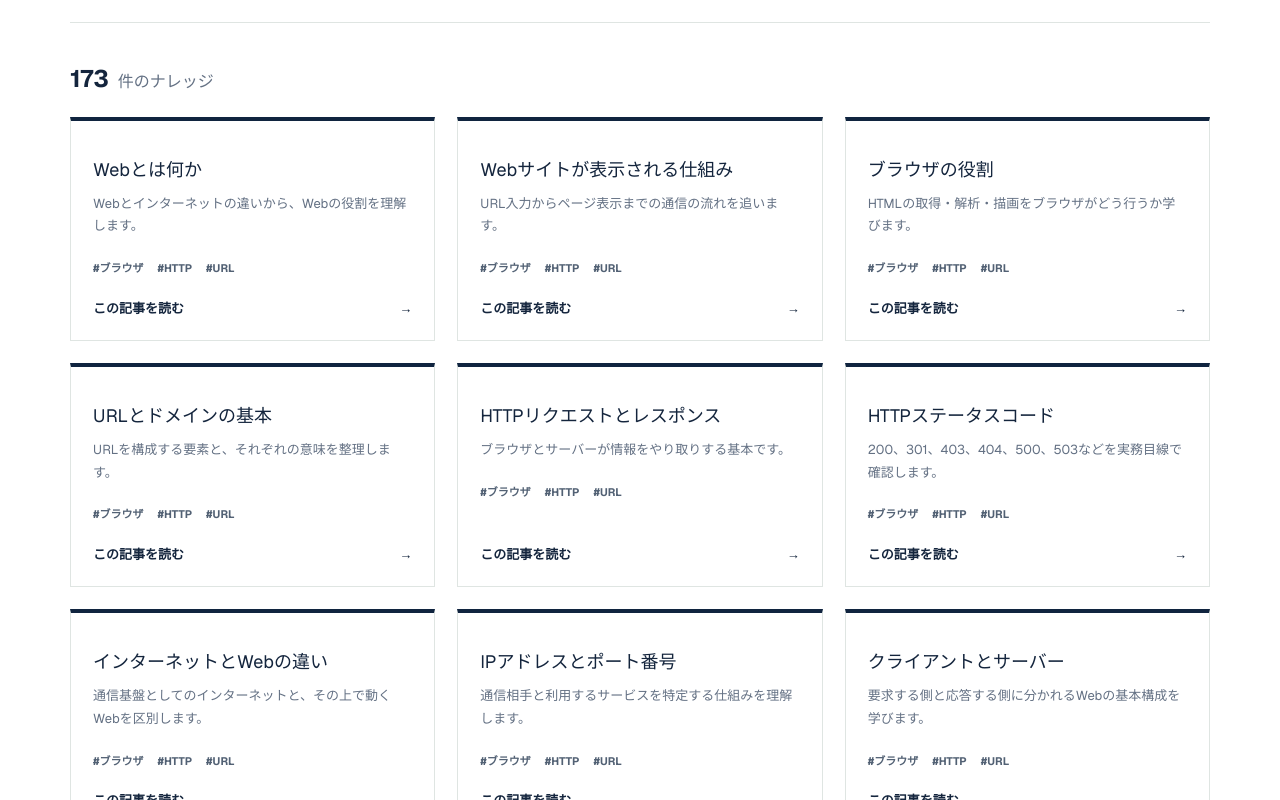
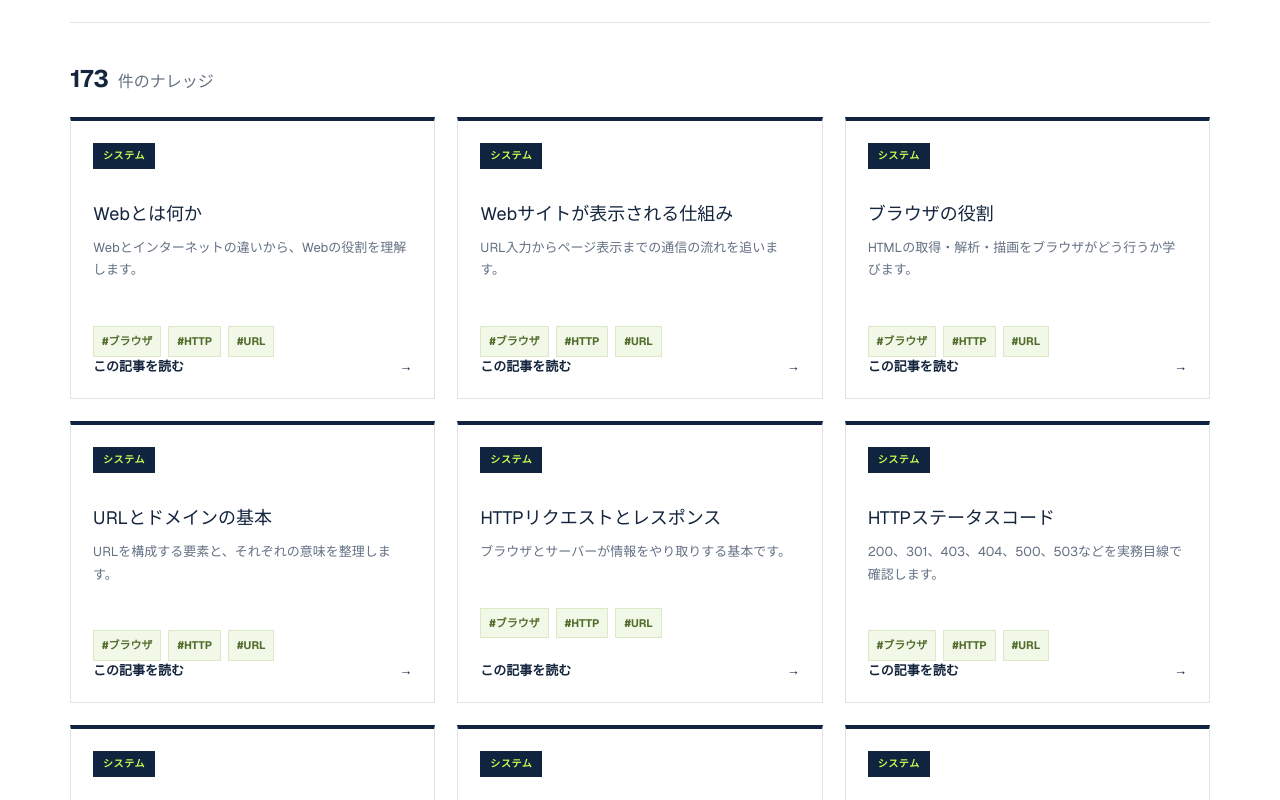
Before and after one commit to oka-wani/web-direction-lab, a Next.js app: page /knowledge in a window 1280 px wide. Shown: the part 1740-2540 px from the top of the page. Built offline with nearby package versions, Linux system fonts and the light colour scheme.

Commit message:
Refine WGL services and content presentation

```diff
--- a/app/articles/ArticlesList.tsx
+++ b/app/articles/ArticlesList.tsx
@@ -50,7 +50,7 @@ export default function ArticlesList() {
     </div>
     <p className="result-count"><b>{shown.length}</b> 件のナレッジ</p>
     <div className="archive-grid">{visibleItems.map((article) => <article className="archive-card" key={article.slug}>
-      <div className="archive-body"><h2><a href={article.href}>{article.title}</a></h2><p>{article.description}</p><ul className="archive-tags" aria-label="記事内の用語集">{(article.tags ?? []).slice(0, 4).map((tag) => <li key={tag}>#{tag}</li>)}</ul><a className="text-link" href={article.href}>この記事を読む <span>→</span></a></div>
+      <div className="archive-body"><span className="knowledge-category-badge">{article.category}</span><h2><a href={article.href}>{article.title}</a></h2><p>{article.description}</p><ul className="archive-tags knowledge-term-tags" aria-label="記事内の用語集">{(article.tags ?? []).slice(0, 4).map((tag) => <li key={tag}>#{tag}</li>)}</ul><a className="text-link" href={article.href}>この記事を読む <span>→</span></a></div>
     </article>)}</div>
     {visibleCount < shown.length && <button className="load-more-button" type="button" onClick={() => setVisibleCount((count) => count + 9)}>もっと見る <span>＋9件</span></button>}
     {shown.length === 0 && <div className="empty-state"><b>該当する記事がありません</b><p>別のキーワードまたはカテゴリでお試しください。</p></div>}
```
